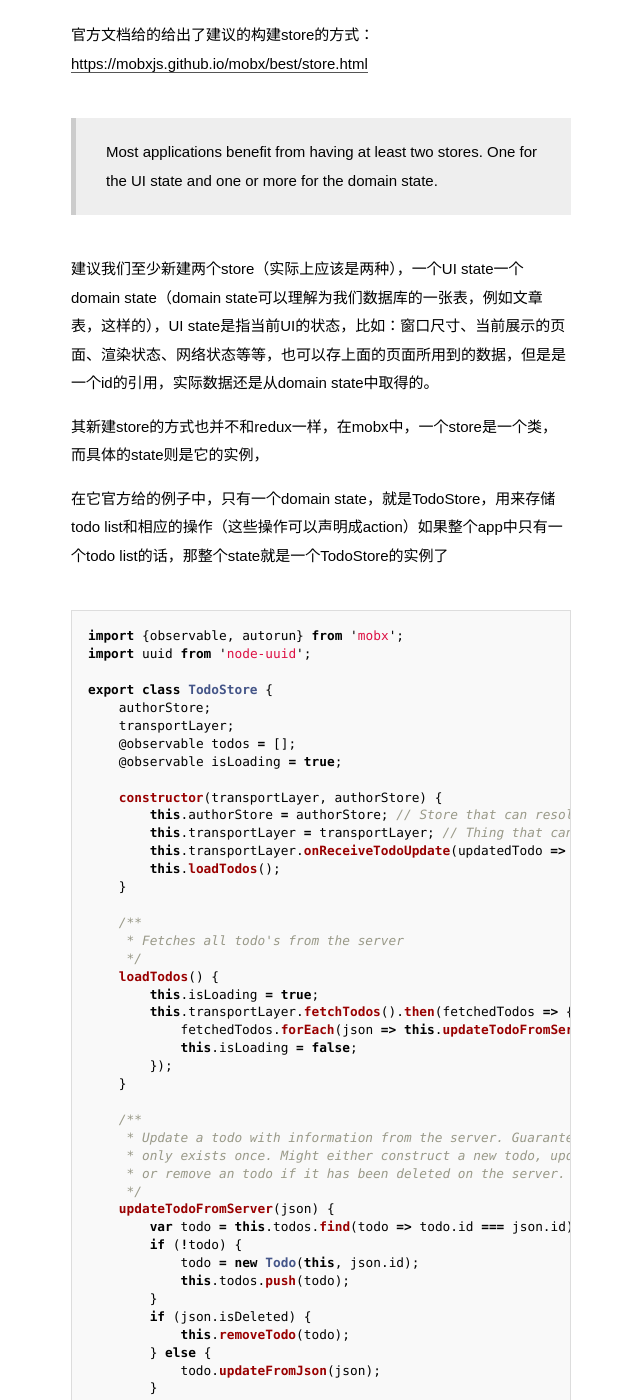
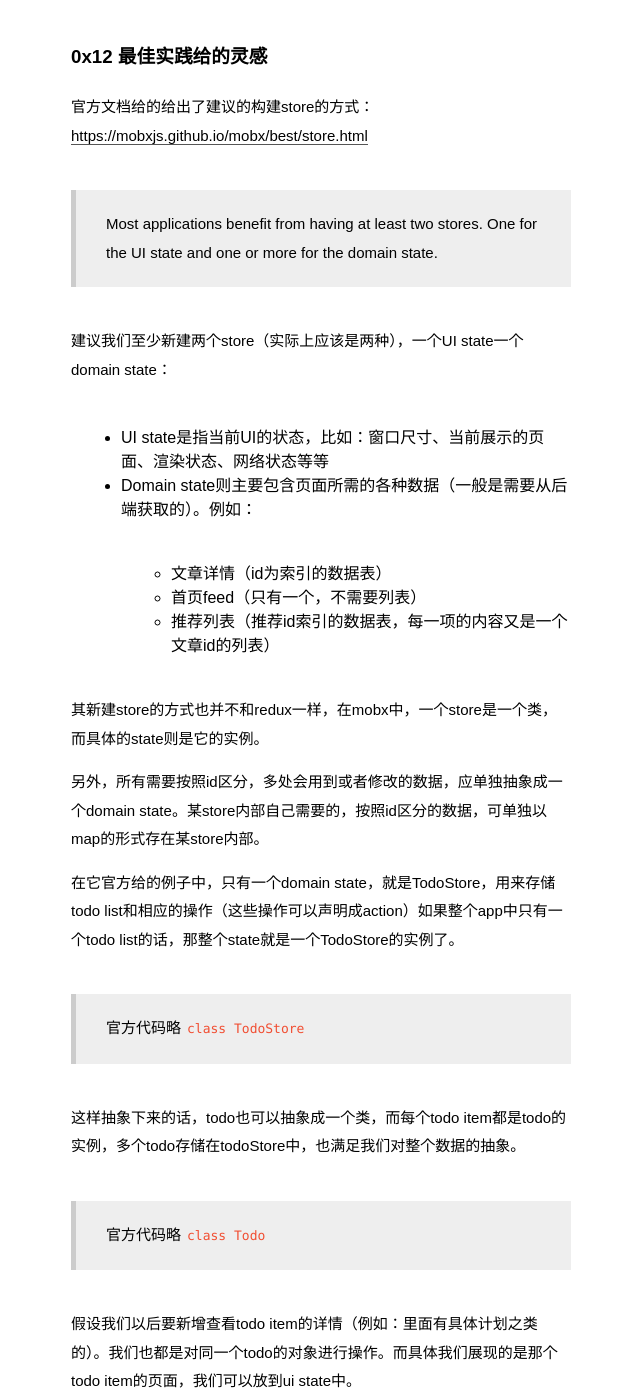
Before and after one commit to pinqy520/pinqy520.github.io, a Jekyll site: the page built from _posts/2016-09-17-redux-mobx-store.md, in a window 1280 px wide and 1400 px high, scrolled down 5116 px. Shown: the whole window, without its empty margins (319-959 px from the left). Built offline with Jekyll 4.4.1, drawn with Linux system fonts in a browser that asks for light colours; some web fonts are replaced; comment, search, counter and statistics services are not loaded; some of the changed text lies outside the part shown.

Commit message:
edit post

````diff
--- a/_posts/2016-09-17-redux-mobx-store.md
+++ b/_posts/2016-09-17-redux-mobx-store.md
@@ -2,7 +2,6 @@
 title: 如何组织Mobx/Redux中的Store
 updated: 2016-09-17 22:00
 ---
-
 
 > 读Mobx官方文档中的最佳实践有感，并结合一些自己项目经验。总结一下遇到的坑，和预备的解决方案。
 
@@ -70,15 +69,17 @@
 
 方案一让人感觉redux并没有帮上什么忙，第二种方法不太好实现，在实际中，我们混合使用了两种方案。
 
-这两个问题看下来，让人第一感受是：数据和页面需要分离，数据以表的形式存在，并且只存一次。
+这两个问题看下来，让人第一感受是：数据（按照ID区分，会同时出现在多处的那种）和页面需要分离，数据以表的形式存在，并且只存一次。
 
 如果解决这个问题呢？还是以上面可能的app为例：
 
-我们建立一个叫文章的map（可以是state下面的一个子分支），用id区分（当然，得自己实现），新建一个叫ui的分支专门为页面展示服务，里面都是各种id，文章id等等。在reducer获取的时候，现将列表接口获取的已有的数据付给文章map对应id的各个文章，然后向列表页返回一个id的列表。列表页要取详情，就去文章的map中自己取。到了详情页，向后端接口获取详情数据，再将文章map中，某条的信息更新的更完备。
+我们建立一个叫文章的state下的子树，其是一个id, value的map，用id区分（当然，得自己实现），当然也会有一个叫首页的子树，但是首页只有一个，所以它可以正常来，但是首页的feed流list只是一个id的list，其并不包含具体数据，具体数据都在叫文章的子树里。
+
+在reducer获取的时候，先将列表接口获取的已有的数据赋给文章map对应id的各个文章，然后向列表页（首页feed）返回一个id的列表。列表页要取详情，就去文章的map中自己取。到了详情页，向后端接口获取详情数据，再将文章map中，让正在访问的这条的信息更新的更完备。
 
 ### 0x11 另一个构建store的方法 - Mobx
 
-其实总得来说flux应该是一套从后端到前端一路向下的数据解决方案，而不应该仅仅只是用在react的前端这块的数据处理，要是这样的话，可能它方便之处并不在于单一数据源。而应该在于前端开发和调试的时候，能规整代码结构，让数据可追溯，并且可以很方便的缓存数据。而如果用上面提交的方案来处理前端数据，首先id动态生成数据redux是不支持的，其次也太过复杂。
+其实总得来说flux应该是一套从后端到前端一路向下的数据解决方案，而不应该仅仅只是用在react的前端这块的数据处理，要是这样的话，可能它方便之处并不在于单一数据源。而应该在于前端开发和调试的时候，能规整代码结构，让数据可追溯，并且可以很方便的缓存数据。而如果用上面提交的方案来处理前端数据，首先id动态生成数据redux是天然支持的，我们得用其提供的方法自行实现。
 
 另外，有很多reducers其实并没有做数据处理，只是简单的把数据做了转发，而获取数据由往往是通过异步的action来实现的，那这样的reducer是否有必要存在？
 
@@ -97,165 +98,140 @@
 
 >  Most applications benefit from having at least two stores. One for the UI state and one or more for the domain state.
 
-建议我们至少新建两个store（实际上应该是两种），一个UI state一个domain state（domain state可以理解为我们数据库的一张表，例如文章表，这样的），UI state是指当前UI的状态，比如：窗口尺寸、当前展示的页面、渲染状态、网络状态等等，也可以存上面的页面所用到的数据，但是是一个id的引用，实际数据还是从domain state中取得的。
+建议我们至少新建两个store（实际上应该是两种），一个UI state一个domain state：
 
-其新建store的方式也并不和redux一样，在mobx中，一个store是一个类，而具体的state则是它的实例，
+- UI state是指当前UI的状态，比如：窗口尺寸、当前展示的页面、渲染状态、网络状态等等
+- Domain state则主要包含页面所需的各种数据（一般是需要从后端获取的）。例如：
+	- 文章详情（id为索引的数据表）
+	- 首页feed（只有一个，不需要列表）
+	- 推荐列表（推荐id索引的数据表，每一项的内容又是一个文章id的列表）
 
-在它官方给的例子中，只有一个domain state，就是TodoStore，用来存储todo list和相应的操作（这些操作可以声明成action）如果整个app中只有一个todo list的话，那整个state就是一个TodoStore的实例了
+其新建store的方式也并不和redux一样，在mobx中，一个store是一个类，而具体的state则是它的实例。
 
-``` javascript
-import {observable, autorun} from 'mobx';
-import uuid from 'node-uuid';
+另外，所有需要按照id区分，多处会用到或者修改的数据，应单独抽象成一个domain state。某store内部自己需要的，按照id区分的数据，可单独以map的形式存在某store内部。
 
-export class TodoStore {
-    authorStore;
-    transportLayer;
-    @observable todos = [];
-    @observable isLoading = true;
+在它官方给的例子中，只有一个domain state，就是TodoStore，用来存储todo list和相应的操作（这些操作可以声明成action）如果整个app中只有一个todo list的话，那整个state就是一个TodoStore的实例了。
 
-    constructor(transportLayer, authorStore) {
-        this.authorStore = authorStore; // Store that can resolve authors for us
-        this.transportLayer = transportLayer; // Thing that can make server requests for us
-        this.transportLayer.onReceiveTodoUpdate(updatedTodo => this.updateTodoFromServer(updatedTodo));
-        this.loadTodos();
-    }
-
-    /**
-     * Fetches all todo's from the server
-     */
-    loadTodos() {
-        this.isLoading = true;
-        this.transportLayer.fetchTodos().then(fetchedTodos => {
-            fetchedTodos.forEach(json => this.updateTodoFromServer(json));
-            this.isLoading = false;
-        });
-    }
-
-    /**
-     * Update a todo with information from the server. Guarantees a todo
-     * only exists once. Might either construct a new todo, update an existing one,
-     * or remove an todo if it has been deleted on the server.
-     */
-    updateTodoFromServer(json) {
-        var todo = this.todos.find(todo => todo.id === json.id);
-        if (!todo) {
-            todo = new Todo(this, json.id);
-            this.todos.push(todo);
-        }
-        if (json.isDeleted) {
-            this.removeTodo(todo);
-        } else {
-            todo.updateFromJson(json);
-        }
-    }
-
-    /**
-     * Creates a fresh todo on the client and server
-     */
-    createTodo() {
-        var todo = new Todo(this);
-        this.todos.push(todo);
-        return todo;
-    }
-
-    /**
-     * A todo was somehow deleted, clean it from the client memory
-     */
-    removeTodo(todo) {
-        this.todos.splice(this.todos.indexOf(todo), 1);
-        todo.dispose();
-    }
-}
-```
+> 官方代码略`class TodoStore`
 
 这样抽象下来的话，todo也可以抽象成一个类，而每个todo item都是todo的实例，多个todo存储在todoStore中，也满足我们对整个数据的抽象。
 
-``` javascript
-export class Todo {
-
-    /**
-     * unique id of this todo, immutable.
-     */
-    id = null;
-
-    @observable completed = false;
-    @observable task = "";
-
-    /**
-     * reference to an Author object (from the authorStore)
-     */
-    @observable author = null;
-
-    store = null;
-
-    /**
-     * Indicates whether changes in this object
-     * should be submitted to the server
-     */
-    autoSave = true;
-
-    /**
-     * Disposer for the side effect that automatically
-     * stores this Todo, see @dispose.
-     */
-    saveHandler = null;
-
-    constructor(store, id=uuid.v4()) {
-        this.store = store;
-        this.id = id;
-
-        this.saveHandler = reaction(
-            // observe everything that is used in the JSON:
-            () => this.asJson,
-            // if autoSave is on, send json to server
-            (json) => {
-                if (this.autoSave) {
-                    this.store.transportLayer.saveTodo(json);
-                }
-            }
-        });
-    }
-
-    /**
-     * Remove this todo from the client and server
-     */
-    delete() {
-        this.store.transportLayer.deleteTodo(this.id);
-        this.store.removeTodo(this);
-    }
-
-    @computed get asJson() {
-        return {
-            id: this.id,
-            completed: this.completed,
-            task: this.task,
-            authorId: this.author ? this.author.id : null
-        };
-    }
-
-    /**
-     * Update this todo with information from the server
-     */
-    updateFromJson(json) {
-        // make sure our changes aren't send back to the server
-        this.autoSave = false;
-        this.completed = json.completed;
-        this.task = json.task;
-        this.author = this.store.authorStore.resolveAuthor(json.authorId);
-        this.autoSave = true;
-    }
-
-    dispose() {
-        // clean up the observer
-        this.saveHandler();
-    }
-}
-```
+> 官方代码略`class Todo`
 
 假设我们以后要新增查看todo item的详情（例如：里面有具体计划之类的）。我们也都是对同一个todo的对象进行操作。而具体我们展现的是那个todo item的页面，我们可以放到ui state中。
 
 > 不知道有没有比较好理解，可以留言反馈下，或者实际操作下Mobx
 
-## 0x2 效果
+## 0x20 效果
 
-> 正在实验中，后期加上，目前上面遇到的两个问题已完美解决，但是预感会遇到其他坑。
+还是以上面的例子来说明，页面有：首页feed、详情页、推荐列表
+
+### 0x21 创建store
+
+``` typescript
+import {
+	observable, action,
+	asMap, extendObservable
+} from 'mobx'
+
+// ui state
+export const ui = observable({
+	pendingRequests: 0,
+})
+
+// 首页feed流数据
+class HomeStore {
+	@observable feed: string[] = []
+	@action('获取feed流') async fetchFeed() {
+		const data = await requestFromServer()
+		// 请求接口并且获得了数据 data
+		this.feed = data.list.map(item => {
+			const id = item.id
+			if(!detail.has(id))
+				detail.set(id, new Detail(item))
+			return id
+		})
+	}
+}
+
+// 需要是一个map的store，比如文章详情，推荐列表等等
+class mapStore<T> {
+	@observable data = asMap<T>()
+	get(id: string) { return this.data.get(id) }
+	set(id: string, value: Detail) { this.data.set(id, value) }
+	has(id: string) { return this.data.has(id) }
+}
+
+// 文章详情
+class Detail {
+	id: string
+	// ...其他属性
+	constructor(item: any) {
+		extendObservable(this, item)
+	}
+	@action('获取详情') async fetch() {
+		const data = await requestFromServer(this.id)
+		extendObservable(this, data)
+	}
+	@action('保存编辑') async save(data) {
+		extendObservable(this, data)
+		await submitToServer(data)
+		await this.fetch()
+	}
+}
+
+// 推荐列表
+class Recommend {
+	@observable id: string = null
+	@observable list: any[] = []
+	constructor (id: string) {
+		this.id = id
+		this.fetch()
+	}
+	@action('获取推荐列表') async fetch() {
+		this.list = await requestFromServer()
+	}
+}
+
+export const detail = new mapStore<Detail>()
+export const home = new HomeStore
+export const recommend = new mapStore<Recommend>()
+
+```
+
+
+### 0x22 页面取数据
+
+就单独以一个首页为例子吧，现在首页的feed流中只有id，而具体数据都充detailStore中取
+
+``` typescript
+import * as React from 'react'
+import { View, Text, ListView } from 'react-native'
+import { observer } from 'mobx-react/native'
+import { detail, home } from './stores'
+
+const ds = new ListView.DataSource({
+	rowHasChanged: (r1, r2) => r1 !== r2
+})
+export const Home = observer((props: any) => {
+	const list = home.feed.map(id => detail.get(id))
+
+	return <ListView
+		dataSource={ds.cloneWithRows(list)}
+        renderRow={(item) => <Text>{item.content}</Text>}
+	/>
+})
+
+```
+
+假设我们现在进入详情页，修改了某个文章
+
+``` typescript
+import { detail } from './stores'
+
+// ...
+
+detail.get(id).save(changedData)
+```
+
+列表页会实时变动。
````
Also changed, not shown: other parts of _posts/2016-09-17-redux-mobx-store.md (+6 -6 lines).
